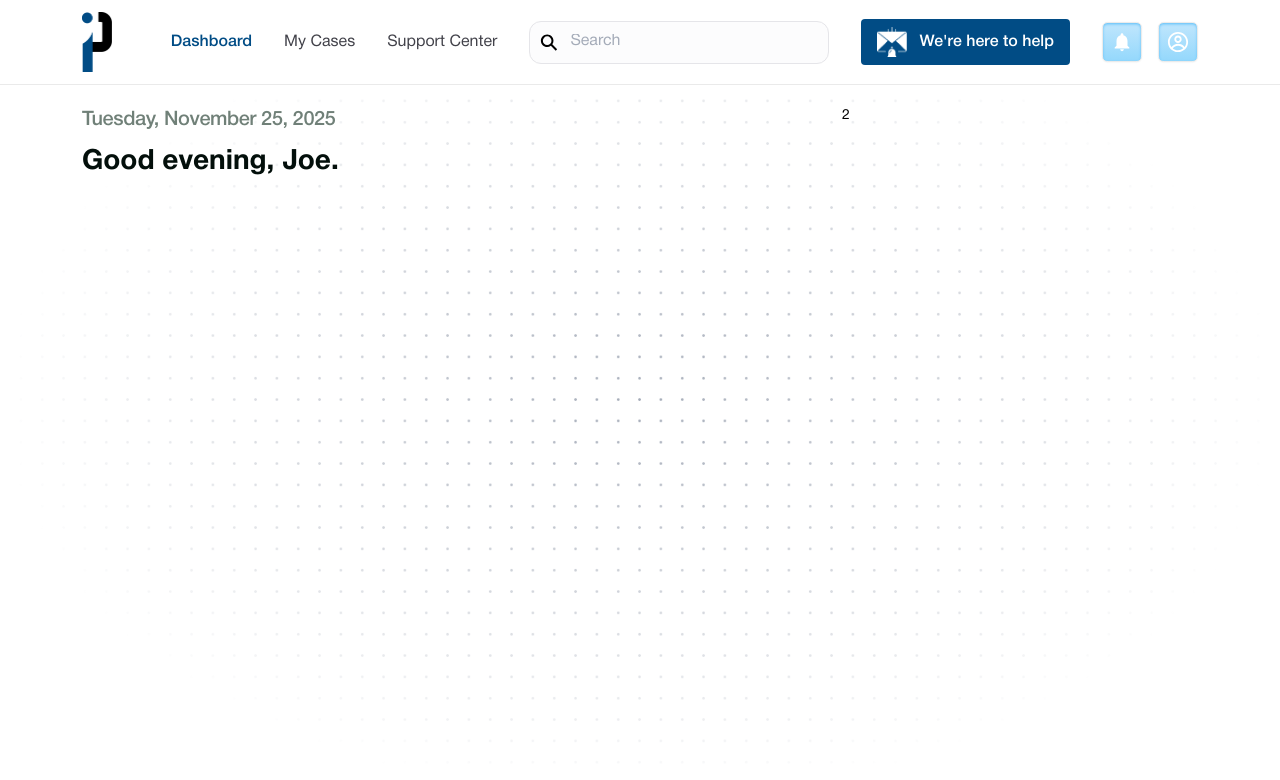
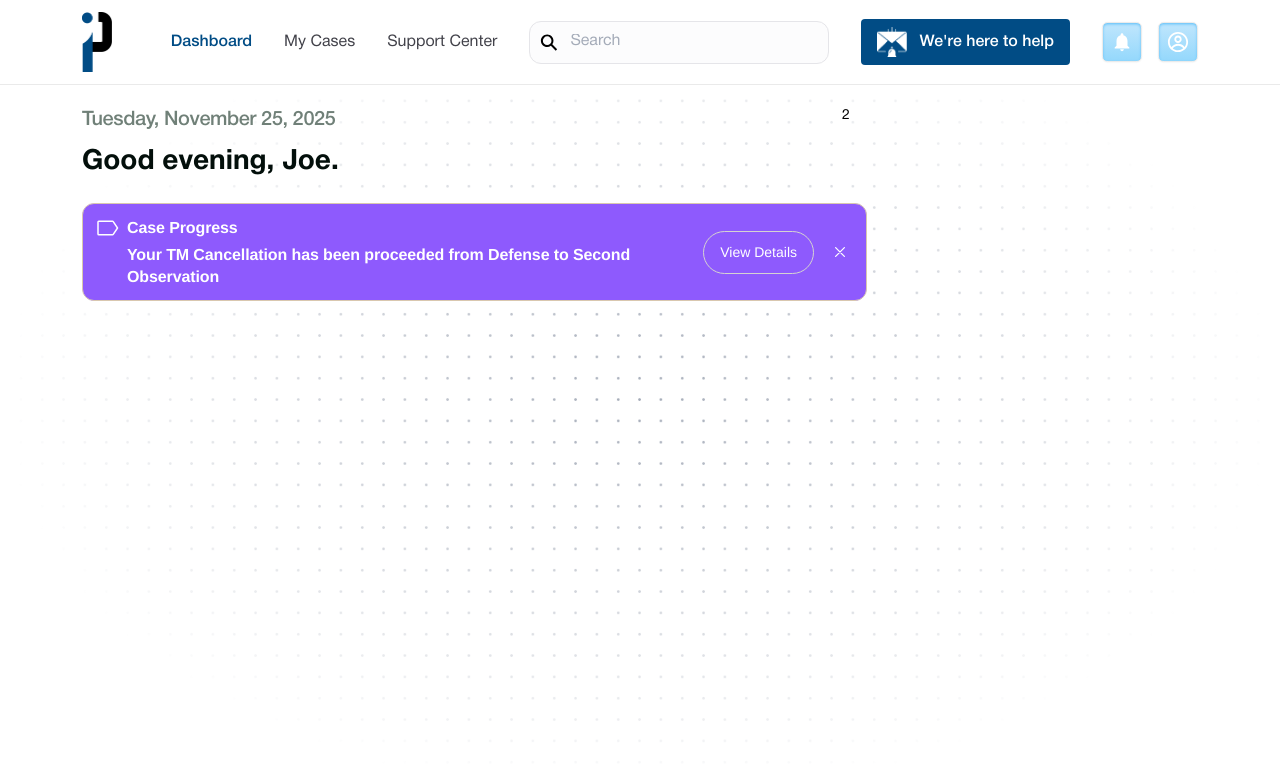
Before and after one commit to ammartafsol/pawel, a Next.js app: page /user in a window 1280 px wide. Shown: the top 780 px of the page. Built offline with nearby package versions, Linux system fonts and the light colour scheme.

Commit message:
Enhance DashboardTemplate by integrating BannerMessage component; implement state management for visibility control of the banner message.

```diff
--- a/src/components/Template/User/DashboardTemplate/DashboardTemplate.jsx
+++ b/src/components/Template/User/DashboardTemplate/DashboardTemplate.jsx
@@ -1,5 +1,5 @@
 "use client";
-import React from "react";
+import React, { useState } from "react";
 import classes from "./DashboardTemplate.module.css";
 import Wrapper from "@/components/atoms/Wrapper/Wrapper";
 import Calender from "@/components/molecules/Calender/Calender";
@@ -7,8 +7,10 @@ import ResponsiveTable from "@/components/organisms/ResponsiveTable/ResponsiveTa
 import ModalSkeleton from "@/components/organisms/Modals/ModalSkeleton/ModalSkeleton";
 import Button from "@/components/atoms/Button";
 import { Col, Row } from "react-bootstrap";
+import BannerMessage from "@/components/atoms/BannerMessage/BannerMessage";
 
 const DashboardTemplate = () => {
+  const [showBannerMessage, setShowBannerMessage] = useState(true);
   // Sample events data - events shown in time slots
   const myEventsList = [
     {
@@ -48,6 +50,7 @@ const DashboardTemplate = () => {
           </div>
           <h4>Good evening, Joe.</h4>
         </div>
+          <BannerMessage  show={showBannerMessage} setShow={setShowBannerMessage} />
         </Col>
         <Col className="col-12 col-md-4">
         2
--- a/src/components/atoms/BannerMessage/BannerMessage.jsx
+++ b/src/components/atoms/BannerMessage/BannerMessage.jsx
@@ -5,12 +5,15 @@ import { PiTagSimple } from "react-icons/pi";
 import { IoCloseOutline } from "react-icons/io5";
 
 export default function BannerMessage({
+  show = true,
+  setShow,
   title = "Case Progress",
   message = "Your TM Cancellation has been proceeded from Defense to Second Observation",
   onViewDetails,
-  onClose
+  onClose,
 }) {
   return (
+    show && (
     <div className={classes.banner}>
       <div className={classes.leftSection}>
         <div className={classes.titleRow}>
@@ -27,12 +30,13 @@ export default function BannerMessage({
       </button>
       <button
         className={classes.closeBtn}
-        onClick={onClose}
-        aria-label="Close"
+          onClick={() => setShow(false)}
+          aria-label="Close"
       >
-        <IoCloseOutline className={classes.closeIcon} />
-      </button>
-    </div>
+          <IoCloseOutline className={classes.closeIcon} />
+        </button>
+      </div>
+    )
   )
 }
 
```
